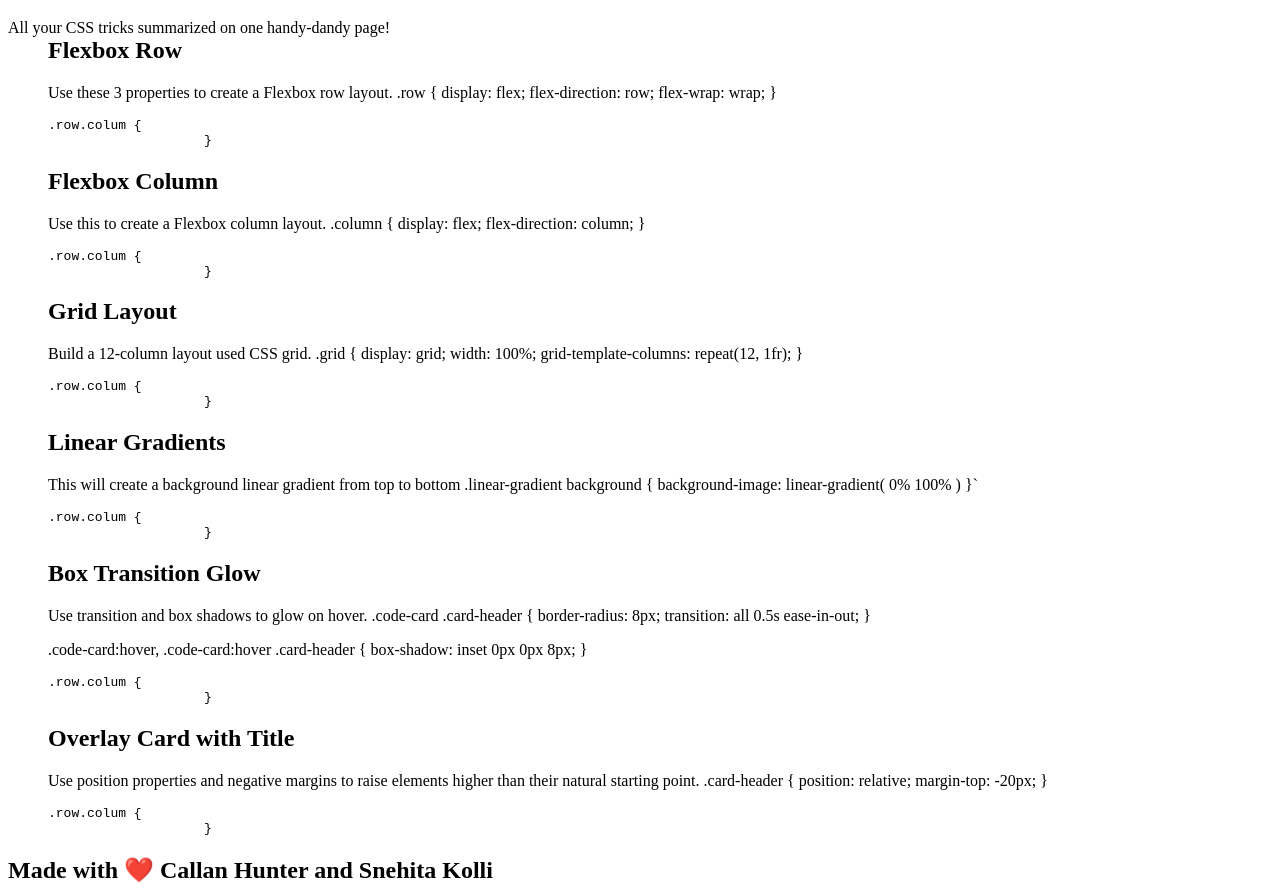
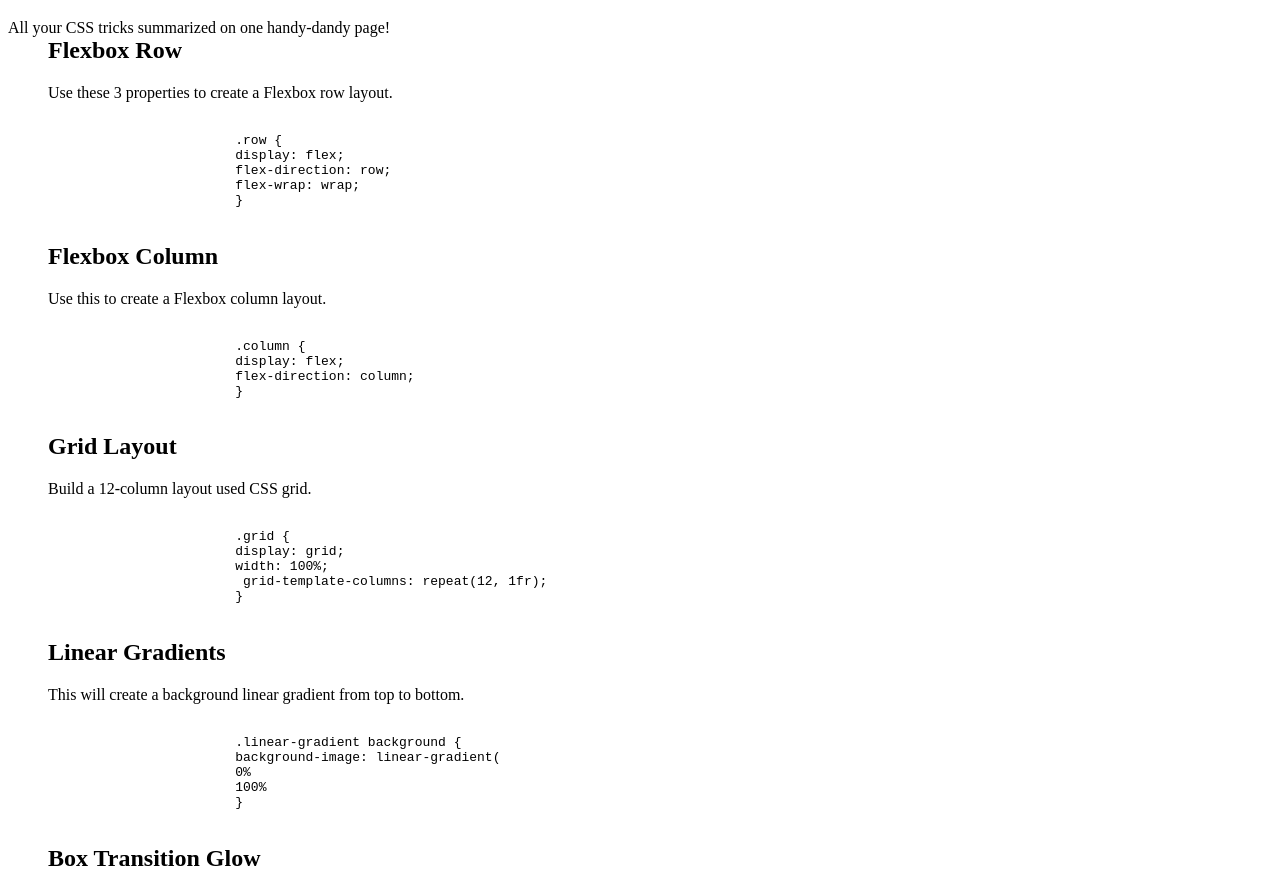
Before and after one commit to snehitak20/css-tricks, a plain HTML site: page index.html in a window 1280 px wide. Shown: the part 61-950 px from the top of the page. Drawn offline with Linux system fonts and the light colour scheme.

Commit message:
HTML file finished

```diff
--- a/index.html
+++ b/index.html
@@ -10,7 +10,7 @@
 
 <body>
     <header>
-        <h1>CSS Tricks</h1>
+        <h1 class="title">CSS Tricks</h1>
         <p> All your CSS tricks summarized on one handy-dandy page!</p>
     </header>
 </body>
@@ -19,116 +19,100 @@
     <section class="row">
         <div class="column">
             <figure class="blank">
-                <h2 class="">Flexbox Row</h2>
-                    <div>
-                        <p>Use these 3 properties to create a Flexbox row layout.
+                <h2 class="titles">Flexbox Row</h2>
+                    <div class="words">
+                        <p>Use these 3 properties to create a Flexbox row layout.</p>
+                    </div>
+                    <pre class="code-snip"><code>
                         .row {
                         display: flex;
                         flex-direction: row;
                         flex-wrap: wrap;
                         }
-                        </p>
-                    </div>
-                    <pre class=""><code>.row.colum {
-                    }</code></pre>
+                    </code></pre>
             </figure>
         </div>
-    </section>
 
-    <section class="column">
+
         <div class="column">
             <figure class="blank">
-                <h2 class="">Flexbox Column</h2>
-                    <div>
-                        <p>Use this to create a Flexbox column layout.
+                <h2 class="titles">Flexbox Column</h2>
+                    <div class="words">
+                        <p>Use this to create a Flexbox column layout.</p>
+                    </div>
+                    <pre class="code-snip"><code>
                         .column {
                         display: flex;
                         flex-direction: column;
                         }
-                        </p>
-                    </div>
-                    <pre class=""><code>.row.colum {
-                    }</code></pre>
+                        </code></pre>
             </figure>
         </div>
-    </section>
 
-    <section class="grid">
         <div class="column">
             <figure class="blank">
-                <h2 class="">Grid Layout</h2>
-                    <div>
-                        <p>Build a 12-column layout used CSS grid.
+                <h2 class="titles">Grid Layout</h2>
+                    <div class="words">
+                        <p>Build a 12-column layout used CSS grid.</p>
+                    </div>
+                    <pre class="code-snip"><code>
                         .grid {
                         display: grid;
                         width: 100%;
                          grid-template-columns: repeat(12, 1fr);
                         }
-                        </p>
-                    </div>
-                    <pre class=""><code>.row.colum {
-                    }</code></pre>
+                    </code></pre>
             </figure>
         </div>
-    </section>
 
-    <section class="linear gradients">
         <div class="column">
             <figure class="blank">
-                <h2 class="">Linear Gradients</h2>
-                    <div>
-                        <p>This will create a background linear gradient from top to bottom
+                <h2 class="titles">Linear Gradients</h2>
+                    <div class="words">
+                        <p>This will create a background linear gradient from top to bottom.</p>
+                    </div>
+                    <pre class="code-snip"><code>
                         .linear-gradient background {
                         background-image: linear-gradient(
                         0%
                         100%
-                            )
-                            }`
-                        </p>
-                    </div>
-                    <pre class=""><code>.row.colum {
-                    }</code></pre>
+                        }
+                    </code></pre>
             </figure>
         </div>
-    </section>
 
-    <section class="glow">
         <div class="column">
             <figure class="blank">
-                <h2 class="">Box Transition Glow</h2>
-                    <div>
-                        <p>Use transition and box shadows to glow on hover.
+                <h2 class="titles">Box Transition Glow</h2>
+                    <div class="words">
+                        <p>Use transition and box shadows to glow on hover.</p>
+                    </div>
+                    <pre class="code-snip"><code>
                         .code-card .card-header {
                         border-radius: 8px;
                         transition: all 0.5s ease-in-out;
                         }
-                        </p>
+
                         .code-card:hover,
                         .code-card:hover .card-header {
                         box-shadow: inset 0px 0px 8px;
                         }
-                        </p>
-                    </div>
-                    <pre class=""><code>.row.colum {
-                    }</code></pre>
+                    </code></pre>
             </figure>
         </div>
-    </section>
 
-    <section class="overlay-card">
         <div class="column">
             <figure class="blank">
-                <h2 class="">Overlay Card with Title</h2>
-                    <div>
-                        <p>Use position properties and negative margins to raise elements higher than their natural starting point.
+                <h2 class="titles">Overlay Card with Title</h2>
+                    <div class="words">
+                        <p>Use position properties and negative margins to raise elements higher than their natural starting point.</p>
+                    </div>
+                    <pre class="code-snip"><code>
                         .card-header {
                         position: relative;
                         margin-top: -20px;
                         }
-                        </p>
-                    </div>
-                    <pre class=""><code>.row.colum {
-                    }</code></pre>
+                    </code></pre>
             </figure>
         </div>
     </section>
```
Lines whose indentation alone changed are shown as unchanged.
